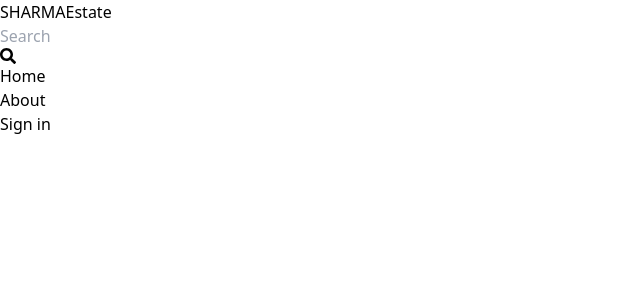
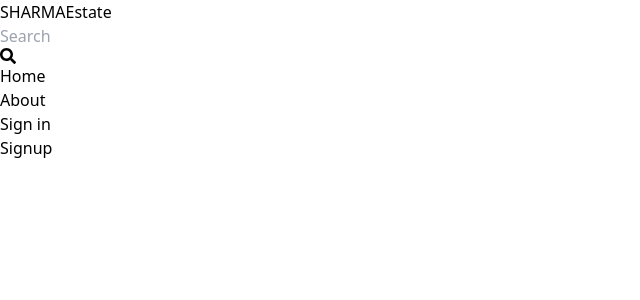
Before and after one commit to Jatin7061/Estate, a React (Vite) app in the folder client/: page /sign-up in a window 1280 px wide. Shown: the top 300 px of the page, without its empty margins (0-640 px from the left). Built offline with nearby package versions, Linux system fonts and the light colour scheme.

Commit message:
SignUp Enter

```diff
--- a/client/src/App.jsx
+++ b/client/src/App.jsx
@@ -3,9 +3,10 @@ import {BrowserRouter,Routes,Route} from "react-router-dom"
 import Home from './Pages/Home'
 import About from './Pages/About'
 import Signin from './Pages/Signin'
-import Signout from './Pages/Signout'
+
 import Profile from './Pages/Profile'
 import Header from './components/Header'
+import SignUp from './Pages/SignUp'
 
 const App = () => {
   return (
@@ -15,7 +16,7 @@ const App = () => {
       <Route path='/' element={<Home/>}/>
       <Route path='/about' element={<About/>}/>
       <Route path='/sign-in' element={<Signin/>}/>
-      <Route path='/sign-out' element={<Signout/>}/>
+      <Route path='/sign-up' element={<SignUp/>}/>
       <Route path='/profile' element={<Profile/>}/>
     </Routes>
     </BrowserRouter>
--- a/client/src/Pages/Signout.jsx
+++ b/client/src/Pages/SignUp.jsx
@@ -1,11 +1,11 @@
 import React from 'react'
 
-const Signout = () => {
+const SignUp = () => {
   return (
     <div>
-      Signout
+      Signup
     </div>
   )
 }
 
-export default Signout
+export default SignUp
```
